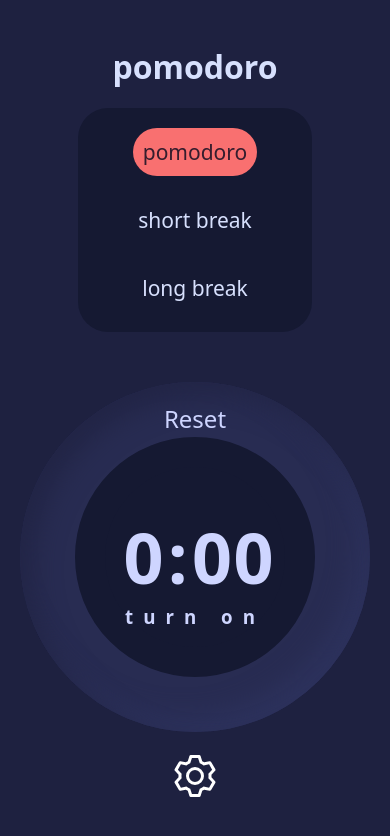
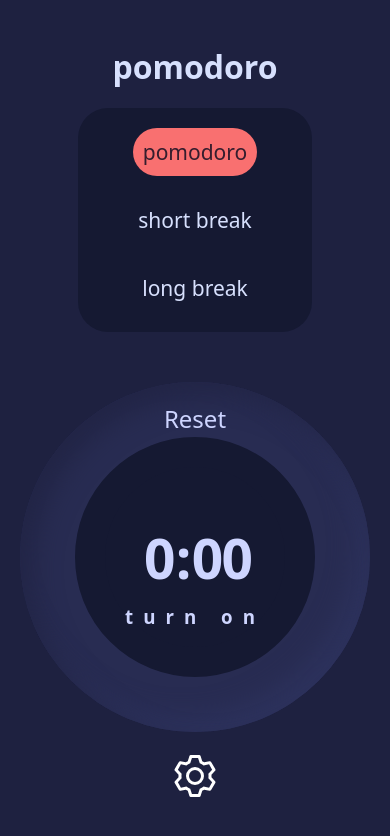
Before and after one commit to Marwankh12/promodoro, a plain HTML site: page index.html in a window 390 px wide. Drawn offline with Linux system fonts and the light colour scheme.

Commit message:
index.html

```diff
--- a/index.html
+++ b/index.html
@@ -352,6 +352,9 @@ width: 100px;
 }
 
 @media (max-width : 500px) {
+    .time {
+    font-size : 55px !important
+    }
     .nav span {
         /* font-size: 16px; */
         white-space: nowrap;
```
